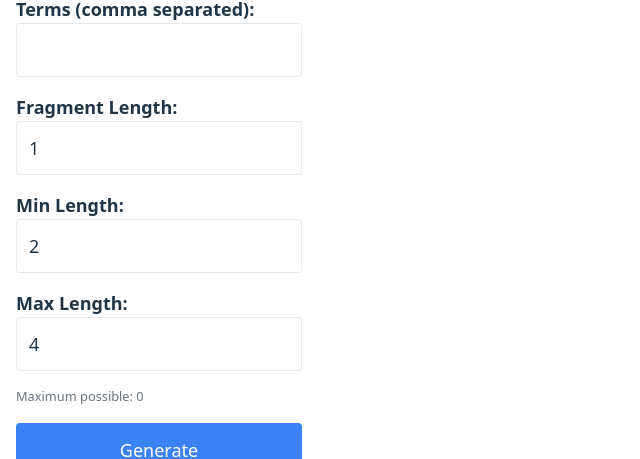
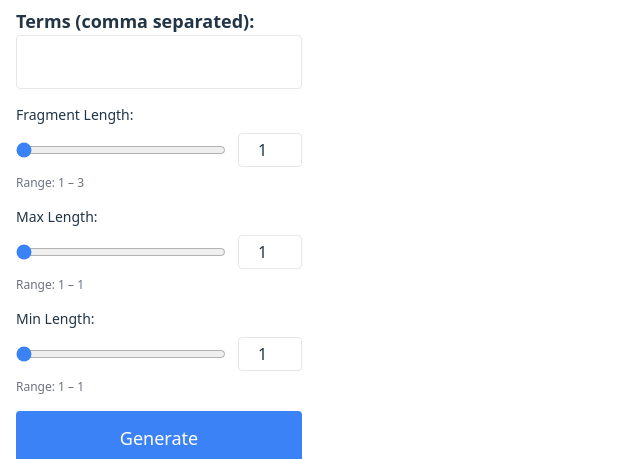
Before and after one commit to Kymr10n/apronymer, a React (Vite) app in the folder frontend/: page / in a window 1280 px wide. Shown: the part 137-596 px from the top of the page, without its empty margins (0-640 px from the left). Built offline with nearby package versions, Linux system fonts and the light colour scheme; no server answers.

Commit message:
now with sliders for the frontend.

```diff
--- a/frontend/src/ApronymForm.tsx
+++ b/frontend/src/ApronymForm.tsx
@@ -4,6 +4,7 @@ import { ResultsList } from "./ResultsList";
 import type { Apronym } from "./ResultsList";
 import { useApronymValidation } from "./useApronymValidation";
 import { API_BASE_URL, API_KEY } from "./config";
+import { SliderField } from "./SliderField";
 
 /**
  * ApronymForm: Main form for generating apronynms.
@@ -23,6 +24,22 @@ export default function ApronymForm() {
   } | null>(null);
   const validate = useApronymValidation();
 
+  // Calculate dynamic slider ranges
+  const termsArr = terms.split(",").map(t => t.trim()).filter(Boolean);
+  const numTerms = termsArr.length || 1;
+  const minTermLength = termsArr.reduce((min, t) => t.length < min ? t.length : min, 99);
+  const fragLenMax = minTermLength > 0 ? Math.min(3, minTermLength) : 3;
+  const maxLenMax = numTerms;
+  const minLenMax = Math.max(1, Math.min(maxLen, 10));
+
+  // Clamp values if user input goes out of bounds
+  if (fragLen > fragLenMax) setFragLen(fragLenMax);
+  if (maxLen > maxLenMax) setMaxLen(maxLenMax);
+  if (minLen > minLenMax) setMinLen(minLenMax);
+  if (minLen < 1) setMinLen(1);
+  if (fragLen < 1) setFragLen(1);
+  if (maxLen < 1) setMaxLen(1);
+
   const handleSubmit = async (e: React.FormEvent) => {
     e.preventDefault();
     const { validTerms, error } = validate(terms, fragLen, minLen, maxLen);
@@ -30,7 +47,6 @@ export default function ApronymForm() {
       alert(error);
       return;
     }
-    // Fragment length validation is now handled in the validation hook
     const requestPayload = {
       terms: validTerms,
       fragLen,
@@ -83,44 +99,27 @@ export default function ApronymForm() {
           inputMode="text"
           autoComplete="off"
         />
-        <FormField
+        <SliderField
           label="Fragment Length:"
-          type="number"
           value={fragLen}
-          onChange={e => {
-            const val = e.target.value === "" ? 1 : Number(e.target.value);
-            setFragLen(val);
-          }}
           min={1}
-          max={3}
-          inputMode="numeric"
+          max={fragLenMax}
+          onChange={setFragLen}
         />
-        <FormField
+        <SliderField
+          label="Max Length:"
+          value={maxLen}
+          min={1}
+          max={maxLenMax}
+          onChange={setMaxLen}
+        />
+        <SliderField
           label="Min Length:"
-          type="number"
           value={minLen}
-          onChange={e => {
-            const val = e.target.value === "" ? 1 : Number(e.target.value);
-            setMinLen(val);
-          }}
           min={1}
-          inputMode="numeric"
+          max={minLenMax}
+          onChange={setMinLen}
         />
-        <FormField
-          label="Max Length:"
-          type="number"
-          value={maxLen}
-          onChange={e => {
-            const val = e.target.value === "" ? 1 : Number(e.target.value);
-            setMaxLen(val);
-          }}
-          min={1}
-          max={Math.min(10, fragLen * terms.split(",").filter(t => t.trim().length > 0).length)}
-          inputMode="numeric"
-        />
-        <small className="text-gray-500 block mt-1">
-          Maximum possible: {fragLen * terms.split(",").filter(t => t.trim().length > 0).length}
-        </small>
         <button
           type="submit"
           className="w-full bg-blue-500 text-white py-3 rounded text-base sm:text-lg hover:bg-blue-600"
--- /dev/null
+++ b/frontend/src/SliderField.tsx
@@ -0,0 +1,58 @@
+import React from "react";
+
+interface SliderFieldProps {
+  label: string;
+  value: number;
+  min: number;
+  max: number;
+  step?: number;
+  onChange: (value: number) => void;
+  disabled?: boolean;
+}
+
+export const SliderField: React.FC<SliderFieldProps> = ({
+  label,
+  value,
+  min,
+  max,
+  step = 1,
+  onChange,
+  disabled = false,
+}) => {
+  // Clamp value to min/max
+  const safeValue = Math.max(min, Math.min(max, value));
+
+  return (
+    <div className="flex flex-col gap-1">
+      <label className="font-medium text-sm mb-1">{label}</label>
+      <div className="flex items-center gap-3">
+        <input
+          type="range"
+          min={min}
+          max={max}
+          step={step}
+          value={safeValue}
+          onChange={e => onChange(Number(e.target.value))}
+          className="flex-1 accent-blue-500"
+          disabled={disabled}
+        />
+        <input
+          type="number"
+          min={min}
+          max={max}
+          step={step}
+          value={safeValue}
+          onChange={e => {
+            const val = e.target.value === "" ? min : Number(e.target.value);
+            onChange(val);
+          }}
+          className="w-16 px-2 py-1 border rounded text-center"
+          disabled={disabled}
+        />
+      </div>
+      <div className="text-xs text-gray-500 mt-1">
+        Range: {min} – {max}
+      </div>
+    </div>
+  );
+};
```
